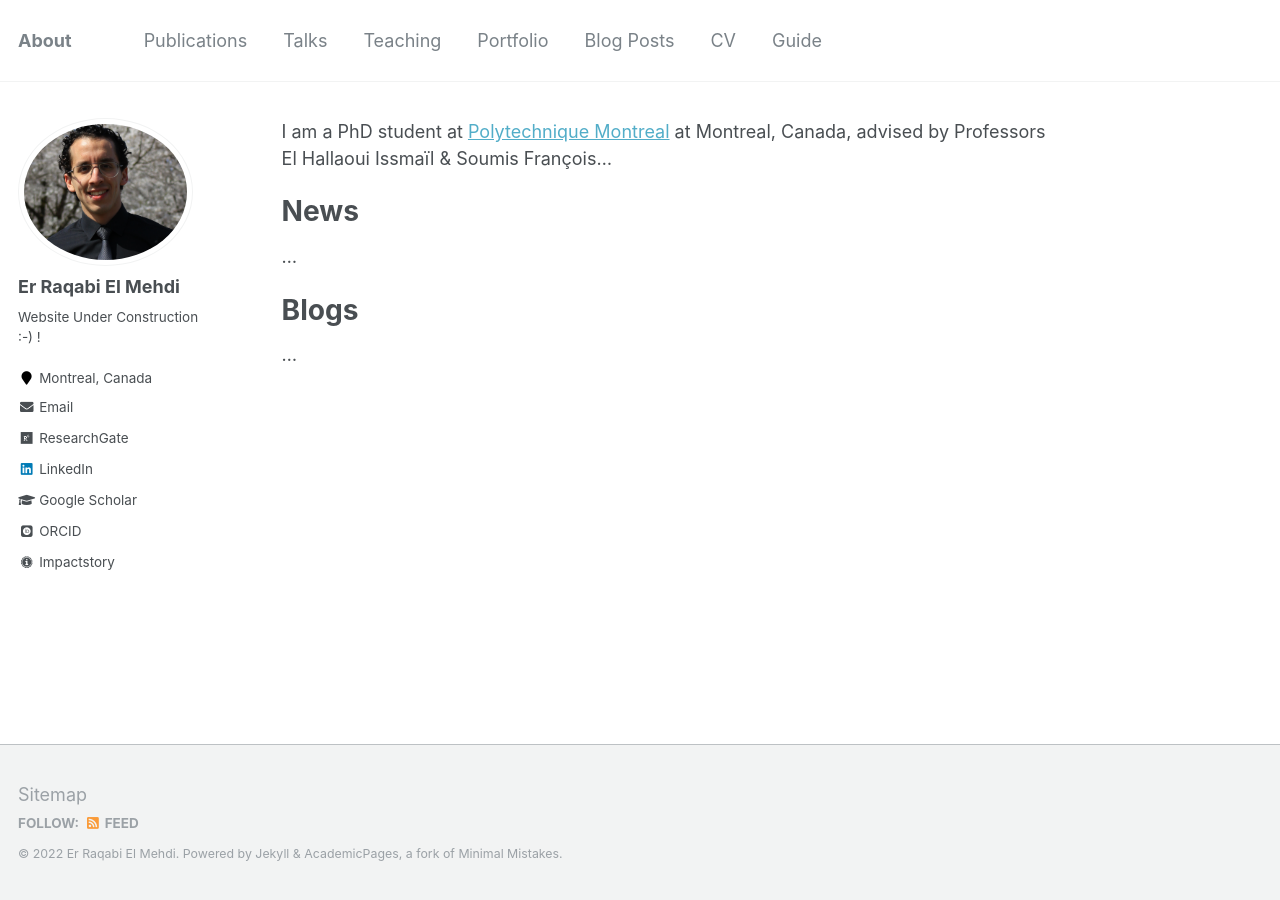
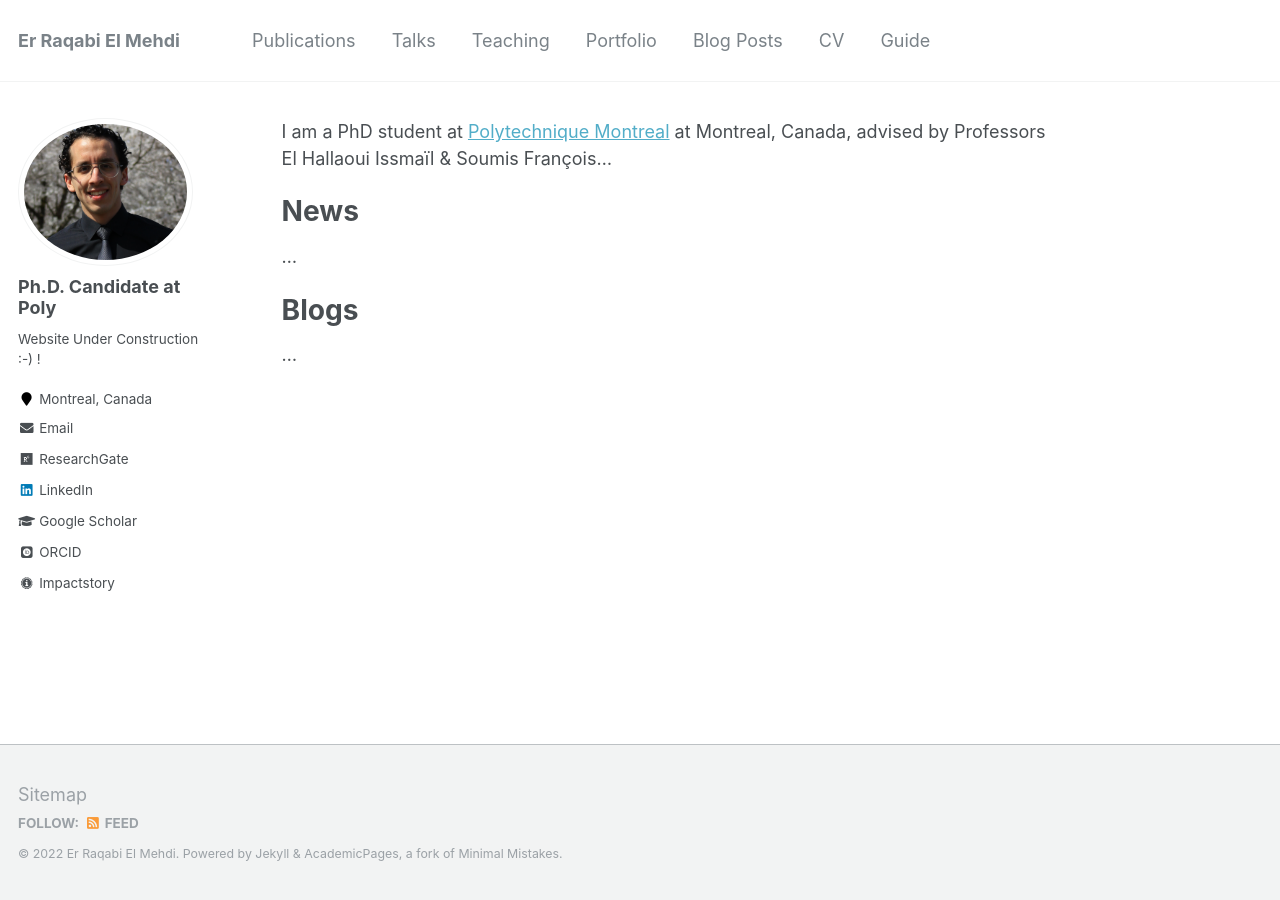
Before and after one commit to RqbMedi/rqbmedi.github.io, a Jekyll site: the page built from _pages/about.md, in a window 1280 px wide. Built offline with Jekyll 4.4.1, drawn with Linux system fonts in a browser that asks for light colours; some web fonts are replaced.

Commit message:
Update _config.yml

```diff
--- a/_config.yml
+++ b/_config.yml
@@ -7,7 +7,7 @@
 
 # Site Settings
 locale                   : "en-US"
-title                    : "About"
+title                    : "Er Raqabi El Mehdi"
 title_separator          : "-"
 name                     : &name "Er Raqabi El Mehdi"
 description              : &description "Welcome to My Personal Website"
@@ -80,7 +80,7 @@ analytics:
 
 # Site Author
 author:
-  name             : "Er Raqabi El Mehdi"
+  name             : "Ph.D. Candidate at Poly"
   avatar           : "Mehdi.png"
   bio              : "Website Under Construction :-) !"
   location         : "Montreal, Canada"
```
